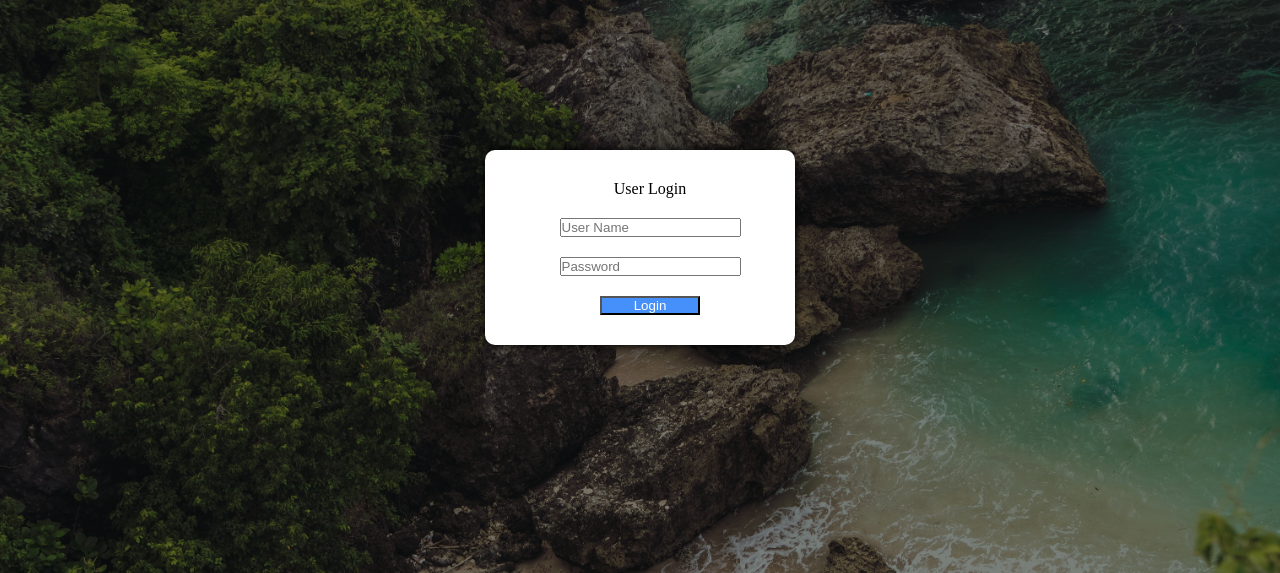
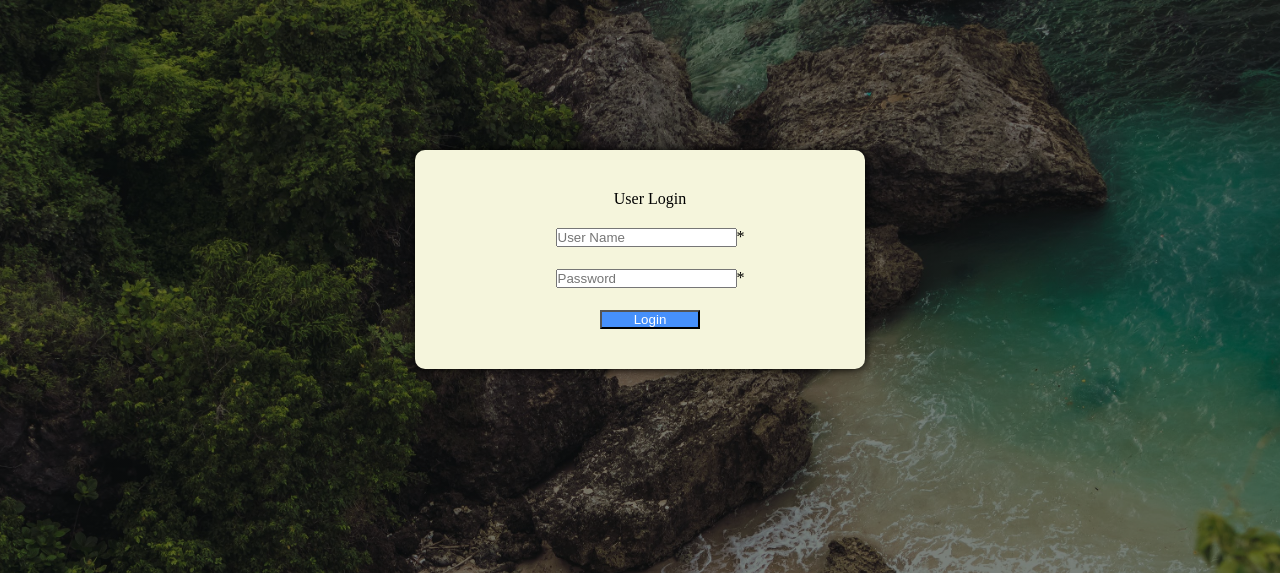
Before and after one commit to 1826461/COMS3-MISIS, a PHP site: page /CRUD/login.php in a window 1280 px wide. Shown: the top 573 px of the page. Run offline with PHP 8.4, Linux system fonts and the light colour scheme.

Commit message:
fixed passwords

```diff
--- a/CRUD/login.php
+++ b/CRUD/login.php
@@ -11,33 +11,27 @@ session_start();
 
 <body>
 <form class="Login" method="post">
-    <div class="form-container">
-        <ul class="list">
-            <li>User Login</li>
-            <li><input type="text" name="UserName" placeholder="User Name" ></li>
-            <li><input type="password" name="Password" placeholder="Password" ></li>
-            <li><input type="submit" name="Login" value="Login"></li>
-        </ul>
-    </div>
     <?php
      include 'database.php';
     $username ="";
     $password="";
     $hashPassword="";
+    $usernameErr="";
+    $passwordErr="";
     if(isset($_POST["Login"])) {
         //check empty username
         if(empty($_POST["UserName"])){
-
+            $usernameErr = "Username is required.";
         }else{
             $username = $_POST["UserName"];
         }
         //check blank password
         if(empty($_POST["Password"])){
-
+            $passwordErr = "Password is required.";
         }else{
             $password = $_POST["Password"];
-            //echo "<p>$hashPassword</p>";
-           //query DB
+        }
+        if (!(empty($_POST["UserName"])&&empty($_POST["Password"]))){
             try {
                 $data = "SELECT * FROM userroles WHERE userID = ? LIMIT 0,1";
                 $stmt = $dbh->prepare($data);
@@ -47,17 +41,15 @@ session_start();
                 // extract($row);
                 $numRows = $stmt->rowCount();
                 if ($numRows==0){
-
+                    $usernameErr="User not found";
                 }else{
                     $userPassword = $row['password'];
-                    echo "<p>$hashPassword</p>";
-                    echo "<p>$userPassword</p>";
                     if (password_verify($password,$userPassword)){
                         $_SESSION['loggedin'] = true;
                         $_SESSION['username'] = $username;
                         header("location: Detail.php");
                     }else{
-
+                    $passwordErr="Incorrect Password";
                     }
                 }
             }catch (PDOException $exception){
@@ -68,6 +60,14 @@ session_start();
 
     }
     ?>
+    <div class="form-container">
+        <ul class="list">
+            <li>User Login</li>
+            <li><input type="text" name="UserName" placeholder="User Name" ><span class="error">* <?php echo"<p>$usernameErr</p>";?></span></li>
+            <li><input type="password" name="Password" placeholder="Password" ><span class="error">* <?php echo"<p> $passwordErr</p>";?></span></li>
+            <li><input type="submit" name="Login" value="Login"></li>
+        </ul>
+    </div>
 </form>
 </body>
 
@@ -85,12 +85,17 @@ session_start();
     .form-container{
         width: 250px;
         height: auto;
-        padding: 20px 30px;
-        background-color: white ;
+        padding: 30px 100px;
+        background-color: beige ;
         border-radius: 10px;
         box-shadow: 0 0 10px #000;
         margin: auto;
     }
+
+    p{
+        padding-top: 2px;
+    }
+
     ul.list{
         list-style: none;
         text-align: center;
```
